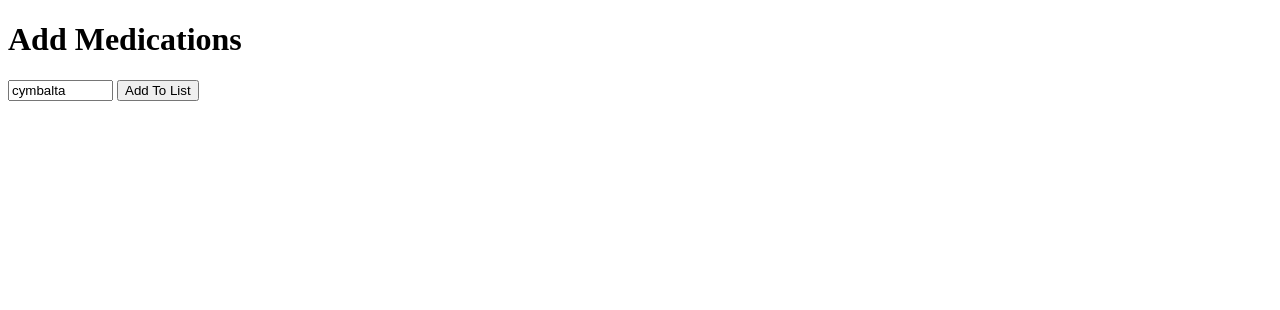
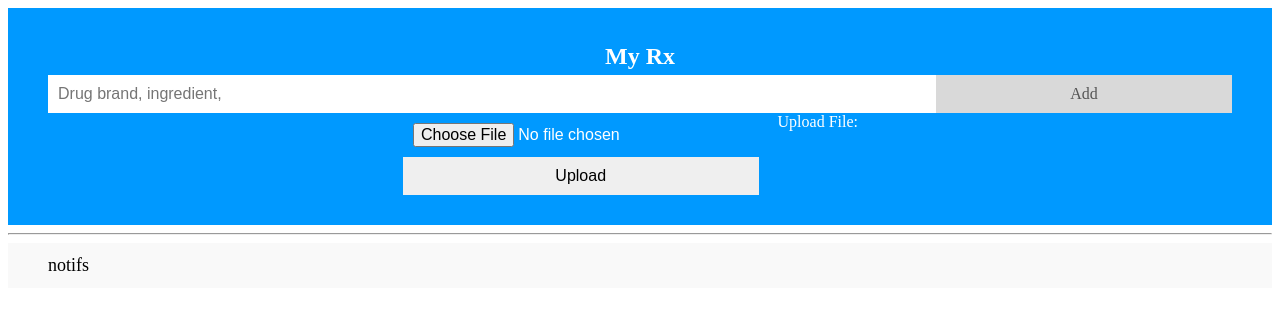
Before and after one commit to devikadwivedi/TreeHacks2023, a Flask app: template templates/index.html in a window 1280 px wide. Shown: the top 310 px of the page. Run offline with Flask 2, Linux system fonts and the light colour scheme; the template is opened without the code that fills it, so the values that code supplies are empty.

Commit message:
merge commited

```diff
--- a/application.py
+++ b/application.py
@@ -1,17 +1,13 @@
-from flask import Flask, render_template
+from flask import Flask, flash, request, redirect, url_for
 import requests
 from PIL import Image
 from pyzbar.pyzbar import decode
 import os
 import openai
-
+from werkzeug.utils import secure_filename
 
 #todo: make this an env var
 openai.api_key = os.getenv('openai_key')
-
-# print a nice greeting.
-def say_hello(username = "World"):
-    return '<p>Hello %s!</p>\n' % username
 
 # EB looks for an 'application' callable by default.
 application = Flask(__name__)
@@ -120,13 +116,35 @@ def image_to_brand(image_name):
         print(response)
         return "error"
 
+
+def index():
+    if request.method == 'POST':
+        # check if the post request has the file part
+        if 'file' not in request.files:
+            flash('No file part')
+            return redirect(request.url)
+        file = request.files['file']
+        # If the user does not select a file, the browser submits an
+        # empty file without a filename.
+        if file.filename == '':
+            flash('No selected file')
+            return redirect(request.url)
+        if file and allowed_file(file.filename):
+            filename = secure_filename(file.filename)
+            file.save(os.path.join(app.config['UPLOAD_FOLDER'], filename))
+            return app.config["UPLOAD_FOLDER"] + filename
+    return '''
+    <!doctype html>
+    <title>Upload new File</title>
+    <h1>Upload new File</h1>
+    <form method=post enctype=multipart/form-data>
+      <input type=file name=file>
+      <input type=submit value=Upload>
+    </form>
+    '''
+
 # add a rule for the index page.
-application.add_url_rule('/', 'index', (lambda: render_template('index.html')))
-
-# add a rule when the page is accessed with a name appended to the site
-# URL.
-application.add_url_rule('/<username>', 'hello', (lambda username:
-    header_text + say_hello(username) + home_link + footer_text))
+application.add_url_rule('/','index', (lambda: index()), methods=['GET', 'POST'])
 
 # run the app.
 if __name__ == "__main__":
--- /dev/null
+++ b/static/style.css
@@ -0,0 +1,117 @@
+/* Include the padding and border in an element's total width and height */
+* {
+    box-sizing: border-box;
+  }
+
+  /* Remove margins and padding from the list */
+  ul {
+    margin: 0;
+    padding: 0;
+  }
+
+  /* Style the list items */
+  ul li {
+    cursor: pointer;
+    position: relative;
+    padding: 12px 8px 12px 40px;
+    background: #eee;
+    font-size: 18px;
+    transition: 0.2s;
+
+    /* make the list items unselectable */
+    -webkit-user-select: none;
+    -moz-user-select: none;
+    -ms-user-select: none;
+    user-select: none;
+  }
+
+  /* Set all odd list items to a different color (zebra-stripes) */
+  ul li:nth-child(odd) {
+    background: #f9f9f9;
+  }
+
+  /* Darker background-color on hover */
+  ul li:hover {
+    background: #ddd;
+  }
+
+  /* When clicked on, add a background color and strike out text */
+  ul li.checked {
+    background: #888;
+    color: #fff;
+    text-decoration: line-through;
+  }
+
+  /* Add a "checked" mark when clicked on */
+  ul li.checked::before {
+    content: '';
+    position: absolute;
+    border-color: #fff;
+    border-style: solid;
+    border-width: 0 2px 2px 0;
+    top: 10px;
+    left: 16px;
+    transform: rotate(45deg);
+    height: 15px;
+    width: 7px;
+  }
+
+  /* Style the close button */
+  .close {
+    position: absolute;
+    right: 0;
+    top: 0;
+    padding: 12px 16px 12px 16px;
+  }
+
+  .close:hover {
+    background-color: #0099ff;
+    color: white;
+  }
+
+  /* Style the header */
+  .header {
+    background-color: #0099ff;
+    padding: 30px 40px;
+    color: white;
+    text-align: center;
+  }
+
+  /* Clear floats after the header */
+  .header:after {
+    content: "";
+    display: table;
+    clear: both;
+  }
+
+  /* Style the input */
+  input {
+    margin: 0;
+    border: none;
+    border-radius: 0;
+    width: 75%;
+    padding: 10px;
+    float: left;
+    font-size: 16px;
+  }
+
+  /* Style the "Add" button */
+  .addBtn {
+    padding: 10px;
+    width: 25%;
+    background: #d9d9d9;
+    color: #555;
+    float: left;
+    text-align: center;
+    font-size: 16px;
+    cursor: pointer;
+    transition: 0.3s;
+    border-radius: 0;
+  }
+
+  .rounded {
+  }
+
+  .addBtn:hover {
+    background-color: #bbb;
+  }
--- a/static/test.js
+++ b/static/test.js
@@ -108,10 +108,6 @@
     return rxcui;
   }
 
-
-
-
-
   /**
    * gives the user a helpful message if an error occurs while requesting
    */
--- a/templates/index.html
+++ b/templates/index.html
@@ -1,22 +1,30 @@
 <!DOCTYPE html>
-  <html lang="en">
-  <head>
-      <meta charset="utf-8">
-      <title>[Working Title]</title>
-      <script src="../static/test.js"></script>
-  </head>
+<html>
+<head>
+  <meta name="viewport" content="width=device-width, initial-scale=1">
+  <link rel='stylesheet' href='../static/style.css'>
+</head>
+<body>
+<script src="../static/index.js"></script>
+<div id="myDIV" class="header">
+  <h2 style="margin:5px">My Rx</h2>
+  <input type="text" id="myInput" placeholder="Drug brand, ingredient,">
+  <span onclick="newElement()" class="addBtn">Add</span>
+  <form enctype = "multipart/form-data" action = "python_script.py" method = "post">
+    <div style="display: inline-block;">
+      Upload File: <input type = "file" name = "filename" />
+      <input type = "submit" value = "Upload" />
+    </div>
+    </form>
+</div>
 
-  <body>
-    <header>
-        <h1>Add Medications</h1>
-    </header>
-    <main>
-        <section id="query_section">
-            <input type="text" id="search_bar" value="cymbalta" required minlength="0"
-            maxlength="25" size="10">
-            <button id="add_button">Add To List</button>
-        </section>
-
-    </main>
-  </body>
+<ul id="myUL">
+  <div id="interactions">
+  </div>
+</ul>
+<hr class="rounded">
+<ul id="myUL">
+  <li>notifs</li>
+</ul>
+</body>
 </html>
```
Also changed, not shown: static/index.js (added, +63 -0 lines), static/delete.png (added), static/warning.png (added).
